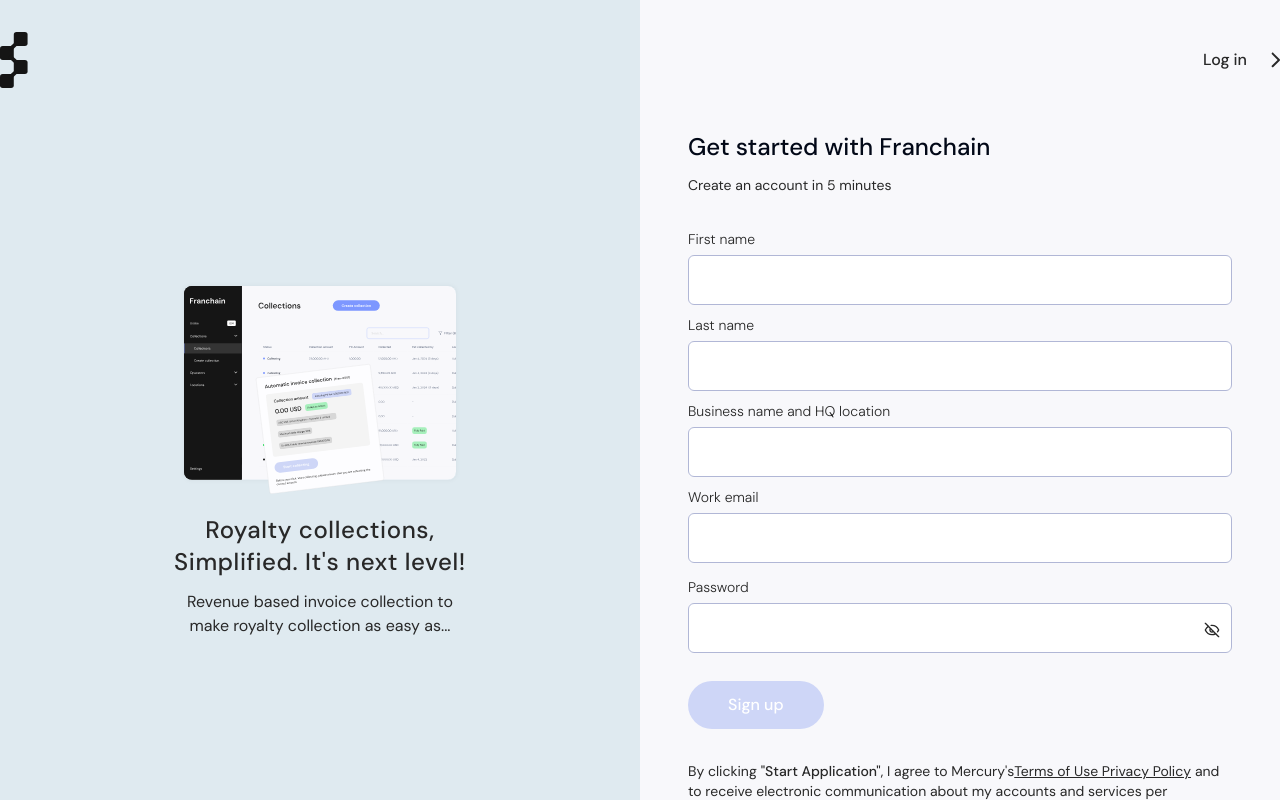
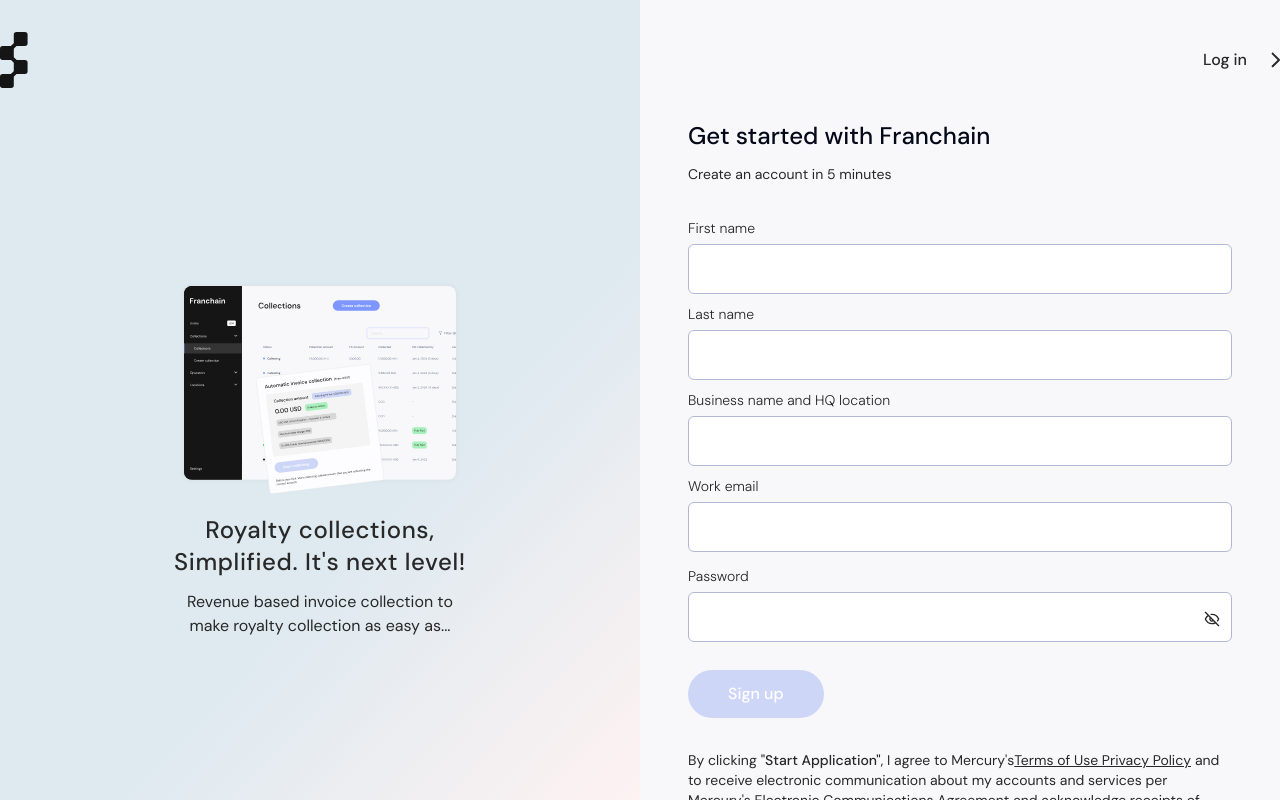
Before and after one commit to Oluwaseun-Oyewole/franchain-assessment, a React (Vite) app: page /auth/signup in a window 1280 px wide. Built offline with nearby package versions, Linux system fonts and the light colour scheme.

Commit message:
add gradient styles

```diff
--- a/src/components/custom/getStarted/index.tsx
+++ b/src/components/custom/getStarted/index.tsx
@@ -2,11 +2,11 @@
 import Typography from "../typography";
 const GetStarted = () => {
   return (
-    <div className="flex items-center justify-center flex-col text-center h-full gap-5">
+    <div className="flex items-center justify-center flex-col text-center h-full gap-5 w-full">
       <img
         src={DashboardImage}
         alt="dashboard image"
-        className="w-[250px] xl:w-[280px]"
+        className="w-[250px] xl:w-[280px] object-cover"
       />
       <div className="flex flex-col gap-3">
         <div>
--- a/src/layouts/auth/index.tsx
+++ b/src/layouts/auth/index.tsx
@@ -10,7 +10,7 @@
           <Navigation />
         </header>
         <div className="w-full flex items-center justify-center h-[85vh] max-w-[90%] md:max-w-[70%] xl:max-w-[1300px] mx-auto">
-          <div className="w-full bg-primary h-full hidden lg:block">
+          <div className="w-full bg-primary h-full hidden lg:block bg-gradient-to-br from-[#DFEAF0] from-60% to-red-50">
             <GetStarted />
           </div>
           <div className="w-full h-full bg-light">
--- a/src/views/auth/signUp/index.tsx
+++ b/src/views/auth/signUp/index.tsx
@@ -37,14 +37,13 @@
   };
 
   return (
-    <div className="mt-6 md:mt-0 md:mb-32 h-full w-full lg:max-w-[85%] mx-auto flex flex-col items-start md:justify-center overflow-y-scroll scroll-smooth">
-      <div>
+    <div className="mt-6 md:mt-0 md:mb-32 h-full w-full lg:max-w-[85%] mx-auto flex flex-col items-start md:justify-center scroll-smooth">
+      <div className="md:mt-16 lg:mt-0">
         <Typography
           children="Get started with Franchain"
           type="h1"
           weight="medium"
           variant="displayXs"
-          className="md:mt-[180px] lg:mt-[200px] xl:mt-[100px]"
         />
         <Typography
           children="Create an account in 5 minutes"
@@ -54,7 +53,7 @@
         />
       </div>
 
-      <div className="w-full py-4">
+      <div className="w-full py-4 overflow-y-scroll">
         <Formik
           initialValues={{
             firstName: "",
```
Also changed, not shown: 1 other file (tests, documents, lock files or other folders).
